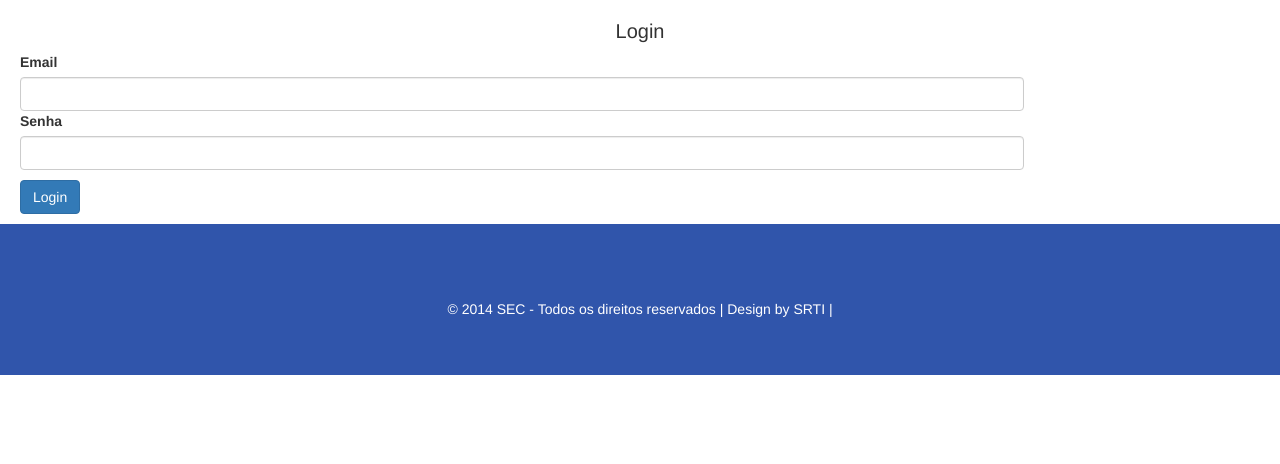
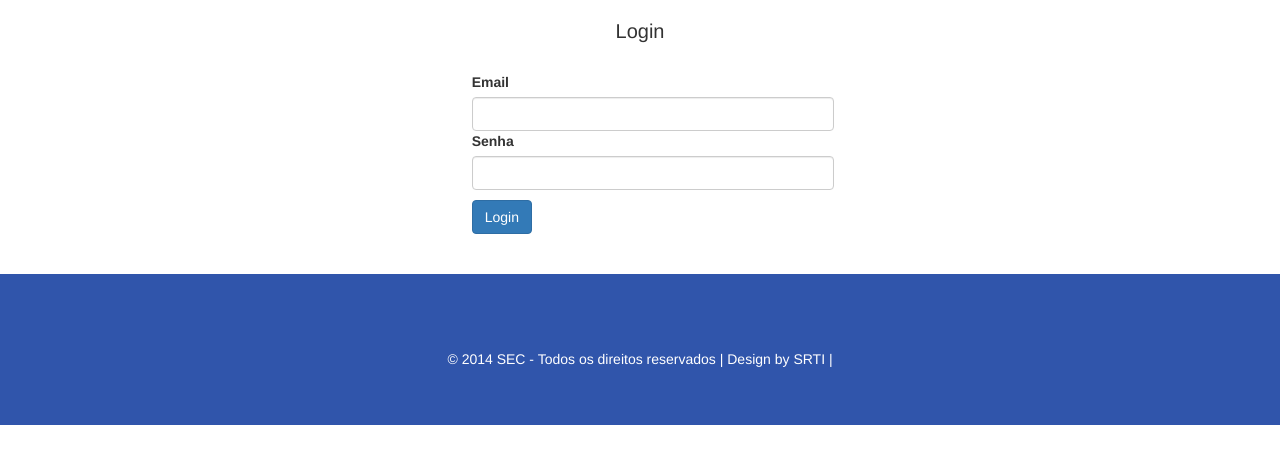
Before and after one commit to srtinet/SEC, a CodeIgniter app: page / in a window 1280 px wide. Shown: the part 107-571 px from the top of the page. Run offline with CodeIgniter, Linux system fonts and the light colour scheme; some libraries are stand-ins or nearby versions.

Commit message:
acabamento tela login

```diff
--- a/application/views/login/logar.php
+++ b/application/views/login/logar.php
@@ -1,14 +1,14 @@
-
 <p class="alert-success">  <?php echo $this->session->flashdata('success'); ?></p>
 <p class="alert-danger">  <?php echo $this->session->flashdata('danger'); ?></p>
-
 <h1>Login</h1>
+<div class="row telaLogin">
+	<div class="col-lg-5 col-lg-offset-4">
 		<?php
 		echo form_open("login/autenticar");
 		echo inputText("usuario", "Email");
 		echo inputPass("senha", "Senha");
 		echo form_button(array("class"=>"btn btn-primary","content"=>"Login","type"=>"submit"));
 		echo form_close();
-
-
 		?>
+	</div>
+</div>
--- a/css/estilo.css
+++ b/css/estilo.css
@@ -185,6 +185,10 @@ form{
 .dropdown-menu>li>a{
 	color: #000 !important;
 }
+
+.telaLogin{
+	margin: 30px;
+}
 /*.lista{
 	background-color: #428bca;
 	color:#fff !important;
```
Lines whose indentation alone changed are shown as unchanged.
